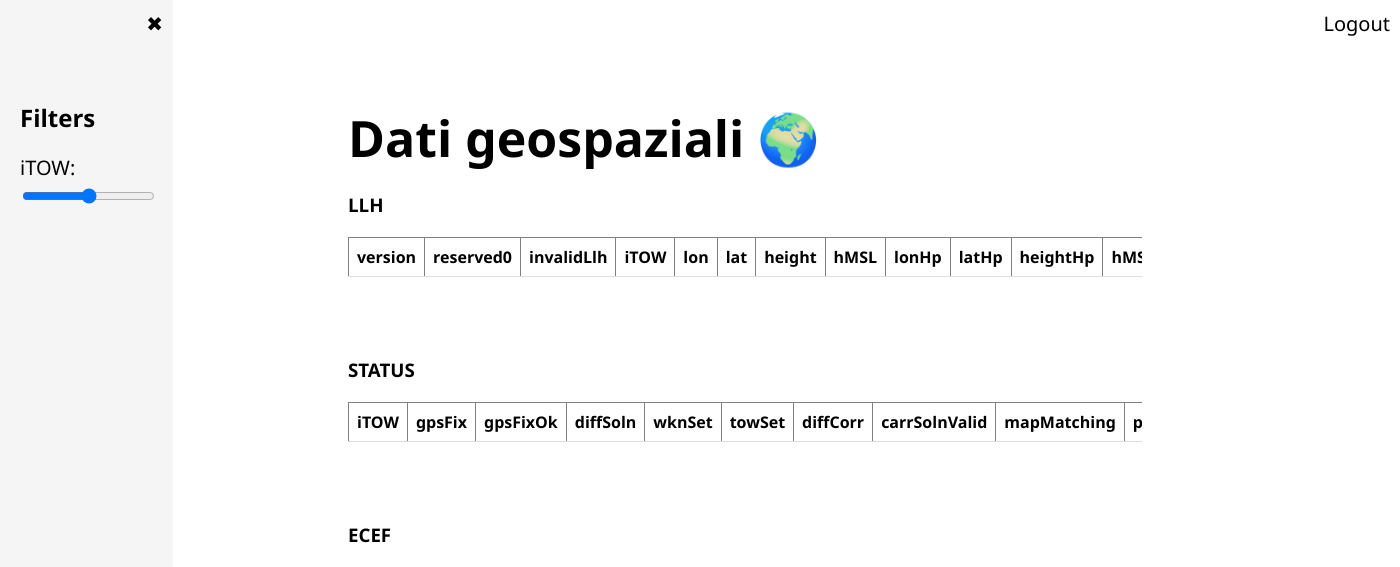
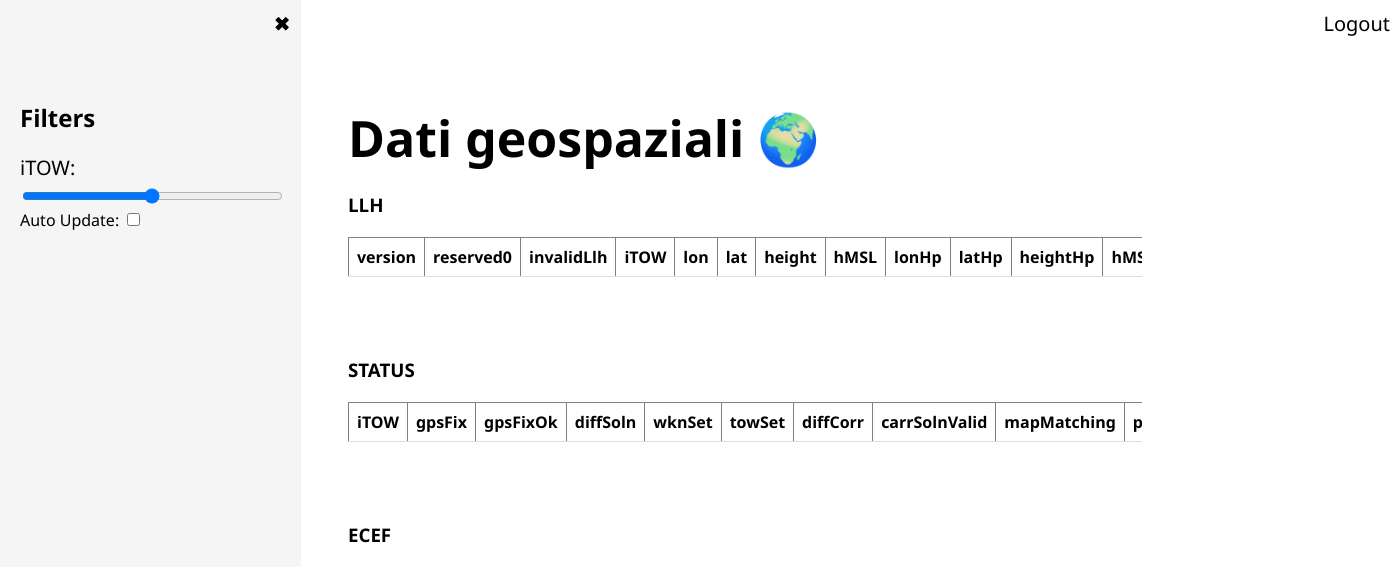
Before and after one commit to pacificocatapano/Geospatial-Data-Visualization-Service, a Flask app: page /dati in a window 1400 px wide; the page is wider, and only the part inside the window is pictured. Shown: the top 567 px of that part. Run offline with Flask 3, Linux system fonts and the light colour scheme; the visitor is signed in with stand-in values (Sample User, id 1); data that the repository does not hold is empty.

Commit message:
Update Visualizza dati

```diff
--- a/Codice/app.py
+++ b/Codice/app.py
@@ -42,6 +42,10 @@
 def acquisisciDati():
     return 'Acquisizione dati'
 
+@app.route('/get_latest_data')
+def get_latest_data():
+    return 'aggiornamento dati'
+
 @app.route('/logout')
 def logout():
     return render_template('login.html')
--- a/Codice/controllers/GestioneDati.py
+++ b/Codice/controllers/GestioneDati.py
@@ -1,6 +1,7 @@
-from flask import render_template, session, redirect, url_for, request
+from flask import render_template, session, redirect, url_for, request, jsonify
 import pandas as pd
 from DB.DB import connectDB
+import json
 
 def dati():
     connection = connectDB()
@@ -57,3 +58,30 @@
             return 'Acquisizione fallita ECEF'
 
     return 'Acquisizione terminata con successo!'
+
+# Rotta per ottenere i dati più recenti
+def get_latest_data():
+    # Qui inserisci la logica per ottenere i dati più recenti dal tuo database
+    # Assumiamo che i dati siano rappresentati come dizionari
+    connection = connectDB()
+    llh_table =pd.read_sql("SELECT * FROM HPPOSLLH", connection)  # Funzione che ottiene la tabella LLH
+    status_table =pd.read_sql("SELECT * FROM STATUS", connection)  # Funzione che ottiene la tabella STATUS
+    ecef_table = pd.read_sql("SELECT * FROM HPPOSECEF", connection)    # Funzione che ottiene la tabella ECEF
+    connection.close()
+
+     # Converti il DataFrame in una lista di dizionari
+    ecef_table = ecef_table.drop('ID',axis=1)
+    llh_table = llh_table.drop('ID',axis=1)
+    status_table = status_table.drop('ID',axis=1)
+
+
+    ecef_table = ecef_table.to_html(classes='table table-stripped')
+    llh_table = llh_table.to_html(classes='table table-stripped')
+    status_table = status_table.to_html(classes='table table-stripped')
+
+    # Restituisci i dati come oggetto JSON
+    return jsonify({
+        'llhTable': llh_table,
+        'statusTable': status_table,
+        'ecefTable': ecef_table
+    })
--- a/Codice/routes/GestioneDatiRoutes.py
+++ b/Codice/routes/GestioneDatiRoutes.py
@@ -5,3 +5,4 @@
 
 GestioneDati_bp.route('/dati', methods=["GET", "POST"])(dati)
 GestioneDati_bp.route('/acquisisciDati', methods=['POST'])(acquisisciDati)
+GestioneDati_bp.route('/get_latest_data', methods = ['GET'])(get_latest_data)
--- a/Codice/templates/dati.html
+++ b/Codice/templates/dati.html
@@ -178,36 +178,41 @@
         <!-- TIME FILTER -->
         <label class="range-label" for="timestamp">iTOW:</label>
         <input class="range-input" type="range" id="timestamp" name="timestamp" min="min_value" max="max_value" value="min_value" />
+		<span class="close-icon" onclick="toggleSidebar()">&#10006;</span>
+
+		<!-- Toggle button for automatic data update -->
+		<label class="toggle-label" for="auto-update-toggle">Auto Update:</label>
+		<input class="toggle-input" type="checkbox" id="auto-update-toggle" onchange="toggleAutoUpdate()" />
     </div>
 
     <div class="content">
         <h1 class="title">Dati geospaziali 🌍</h1>
 
-        <!-- Dataframe -->
 	<h3>LLH</h3>
-        <div class="dataframe-container">
-            <table class="dataframe">
+	<div class="dataframe-container" id="llh-table-container">
+		<table class="dataframe" id="llh-table">
 			<!-- LLH dataframe content -->
 			{{ table_llh|safe }}
 		</table>
 	</div>
 
 	<h3>STATUS</h3>
-        <div class="dataframe-container">
-            <table class="dataframe">
+	<div class="dataframe-container" id="status-table-container">
+		<table class="dataframe" id="status-table">
 			<!-- STATUS dataframe content -->
 			{{ table_status|safe }}
 		</table>
 	</div>
 
 	<h3>ECEF</h3>
-        <div class="dataframe-container">
-            <table class="dataframe">
+	<div class="dataframe-container" id="ecef-table-container">
+		<table class="dataframe" id="ecef-table">
 			<!-- ECEF dataframe content -->
 			{{ table_ecef|safe }}
 		</table>
 	</div>
-    </div>
+
+
 
     <script>
         function toggleSidebar() {
@@ -271,6 +276,50 @@
 		function logout(){
 			window.location.href = "/logout";
 		}
+
+		    // Funzione per effettuare la richiesta GET
+    function getLatestData() {
+        var xhr = new XMLHttpRequest();
+        xhr.open('GET', '/get_latest_data', true);
+        xhr.setRequestHeader('Content-Type', 'application/json');
+
+        xhr.onload = function() {
+            if (xhr.status === 200) {
+                var data = JSON.parse(xhr.responseText);
+                // Aggiorna i dati nella pagina
+                updateData(data);
+            }
+        };
+
+        xhr.send();
+    }
+
+    // Funzione per aggiornare i dati nella pagina
+    function updateData(data) {
+        // Aggiorna il dataframe LLH
+        var llhContainer = document.getElementById('llh-table-container');
+        llhContainer.innerHTML = data.llhTable;
+
+        // Aggiorna il dataframe STATUS
+        var statusContainer = document.getElementById('status-table-container');
+        statusContainer.innerHTML = data.statusTable;
+
+        // Aggiorna il dataframe ECEF
+        var ecefContainer = document.getElementById('ecef-table-container');
+        ecefContainer.innerHTML = data.ecefTable;
+    }
+
+    // Esegui la richiesta GET ogni secondo
+	 var autoUpdateInterval; // Variabile per memorizzare l'ID dell'intervallo per l'aggiornamento automatico
+
+		function toggleAutoUpdate() {
+			var toggle = document.getElementById('auto-update-toggle');
+			if (toggle.checked) {
+				autoUpdateInterval = setInterval(getLatestData, 1000);
+			} else {
+				clearInterval(autoUpdateInterval);
+			}
+		}
     </script>
 </body>
 </html>
```
Also changed, not shown: Codice/DB/sqlite.db. Lines whose indentation alone changed are shown as unchanged.
